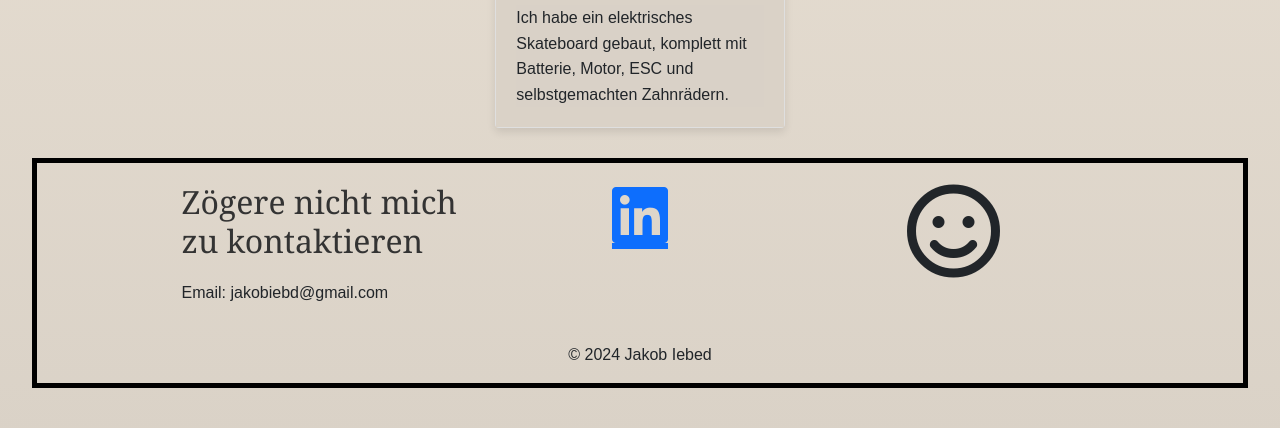
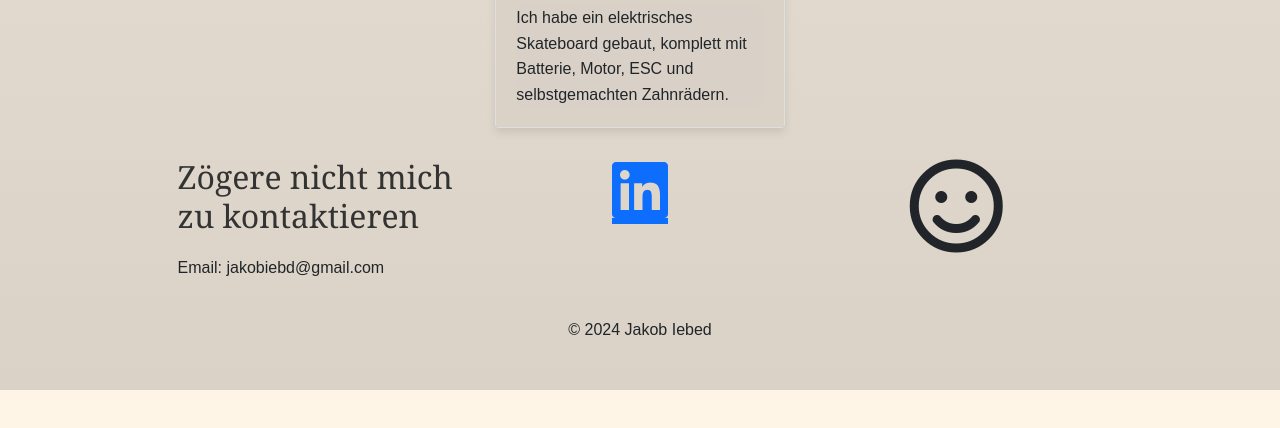
Before and after one commit to jkieb/jkieb.github.io, a plain HTML site: page index.html in a window 1280 px wide. Shown: the part 1518-1946 px from the top of the page. After the commit the page ends 1908 px from the top, so only its background shows below. Drawn offline with nearby package versions, Linux system fonts and the light colour scheme.

Commit message:
border 0

```diff
--- a/style.css
+++ b/style.css
@@ -106,7 +106,7 @@ h2 {
   margin: 30px 0; /* Fügt oben und unten einen Außenabstand hinzu */
 }
 .black-border {
-  border: 5px solid black; /* Adjust the border width and style as needed */
+  border: 0px solid black; /* Adjust the border width and style as needed */
   /* margin-bottom: 2rem; Adjust the value as needed */
 }
 .black {
```
